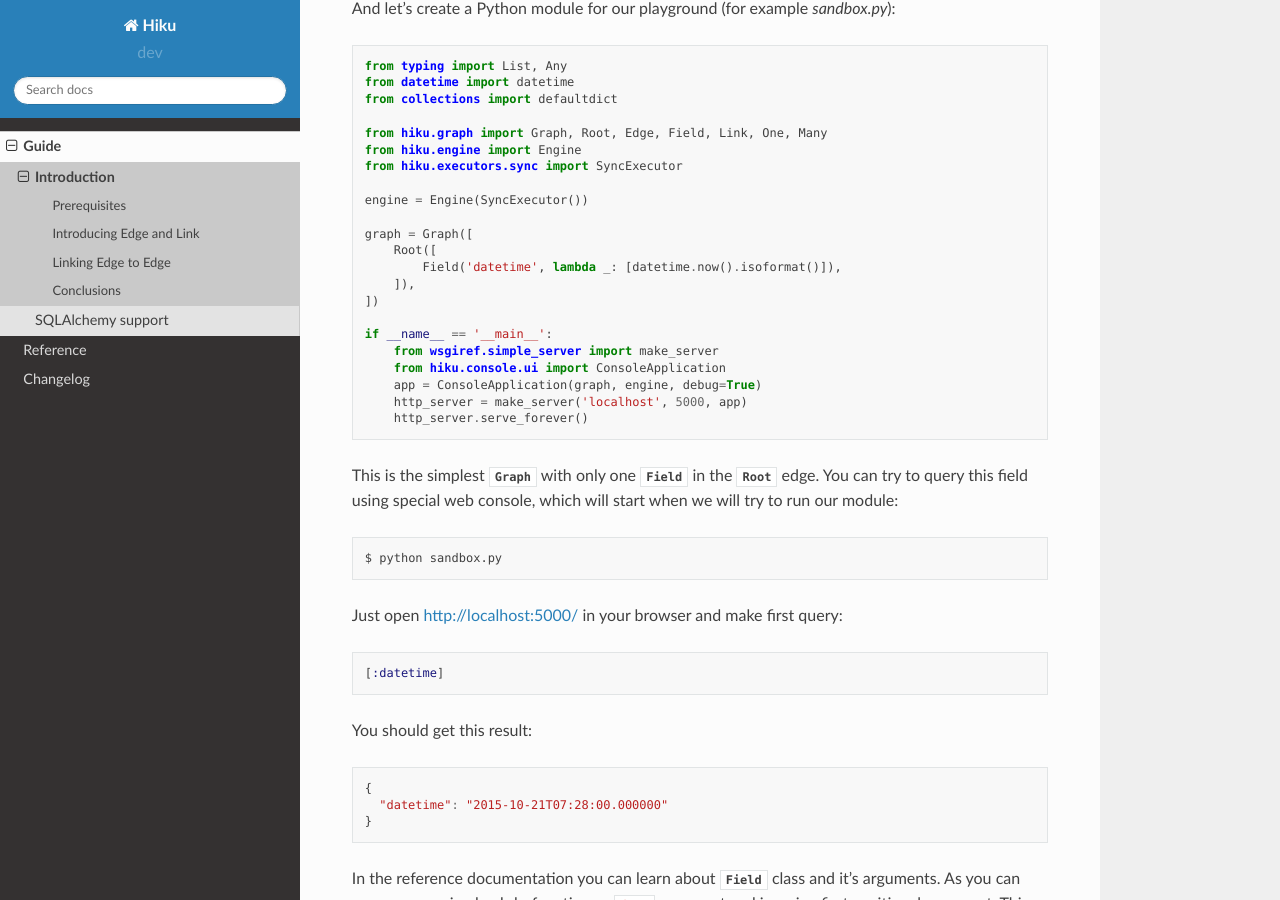
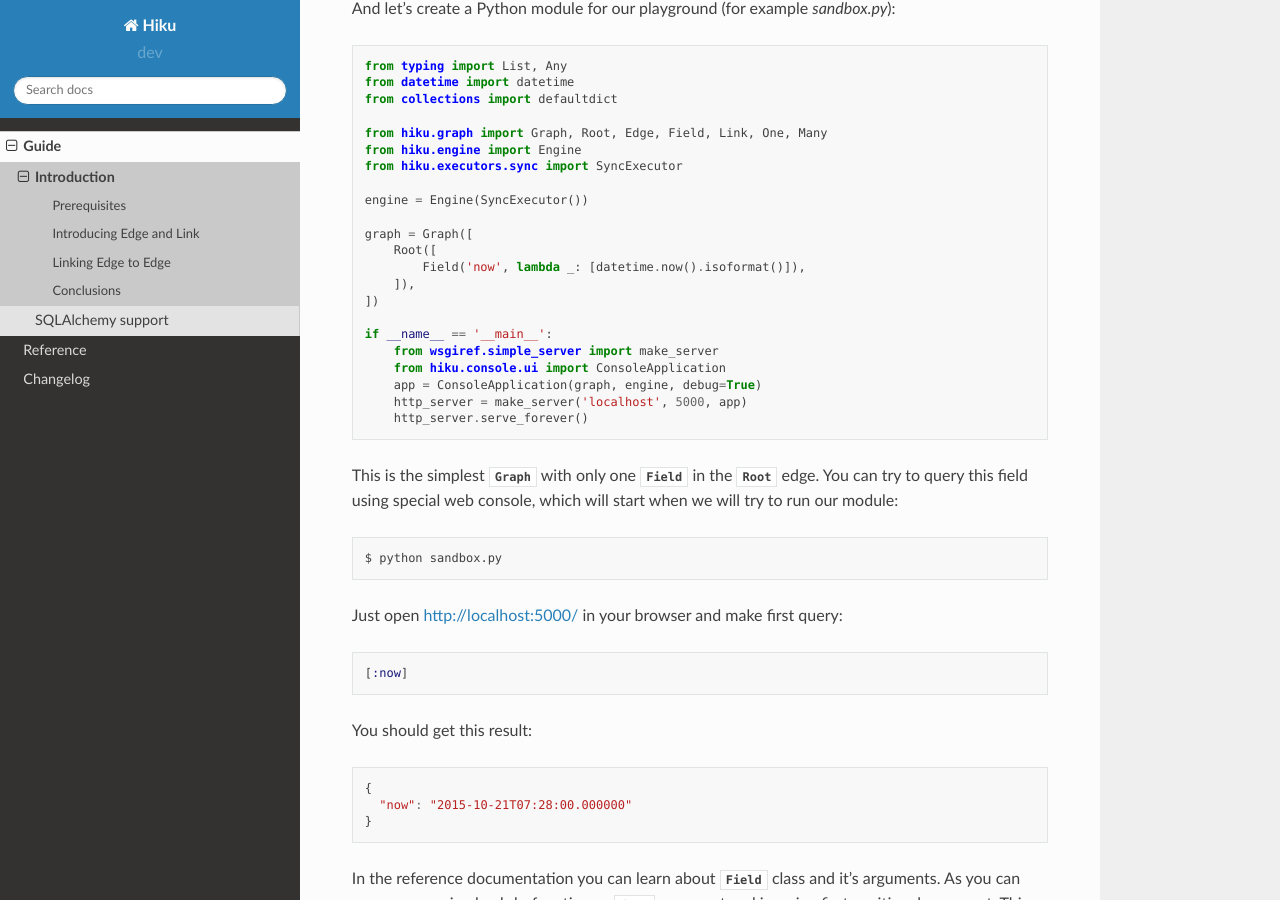
Before and after one commit to evo-company/hiku, a Sphinx documentation site: the page built from docs/guide/introduction.rst, in a window 1280 px wide and 900 px high, scrolled down 334 px. Built offline with Sphinx 7.4.7 and the Read the Docs theme 2.0.0, drawn with Linux system fonts in a browser that asks for light colours; some of the changed text lies outside the part shown.

Commit message:
Renamed field name in examples from "datetime" to "now"

```diff
--- a/docs/guide/introduction.rst
+++ b/docs/guide/introduction.rst
@@ -27,7 +27,7 @@ And let's create a Python module for our playground (for example `sandbox.py`):
 
   graph = Graph([
       Root([
-          Field('datetime', lambda _: [datetime.now().isoformat()]),
+          Field('now', lambda _: [datetime.now().isoformat()]),
       ]),
   ])
 
@@ -51,14 +51,14 @@ Just open http://localhost:5000/ in your browser and make first query:
 
 .. code-block:: clojure
 
-  [:datetime]
+  [:now]
 
 You should get this result:
 
 .. code-block:: javascript
 
   {
-    "datetime": "2015-10-21T07:28:00.000000"
+    "now": "2015-10-21T07:28:00.000000"
   }
 
 In the reference documentation you can learn about
@@ -107,7 +107,7 @@ Then lets extend our graph with one :py:class:`~hiku.graph.Edge` and one
           Field('species', get_character_data),
       ]),
       Root([
-          Field('datetime', lambda _: [datetime.now().isoformat()]),
+          Field('now', lambda _: [datetime.now().isoformat()]),
           Link('characters', Many, lambda: [1, 2, 3],
                edge='character', requires=None),
       ]),
@@ -225,7 +225,7 @@ And actor will have a reference to the played character - ``character_id``.
                edge='character', requires='id'),
       ]),
       Root([
-          Field('datetime', lambda _: [datetime.now().isoformat()]),
+          Field('now', lambda _: [datetime.now().isoformat()]),
           Link('characters', Many, lambda: [1, 2, 3],
                edge='character', requires=None),
       ]),
--- a/docs/index.rst
+++ b/docs/index.rst
@@ -30,14 +30,14 @@ basically a data structure in EDN_ format. For example:
 
 .. code-block:: clojure
 
-    [:datetime]
+    [:now]
 
 will result in:
 
 .. code-block:: javascript
 
     {
-      "datetime": "2015-10-21T07:28:00.000000"
+      "now": "2015-10-21T07:28:00.000000"
     }
 
 ★ Abstract implementation details of how and where data actually stored,
```
